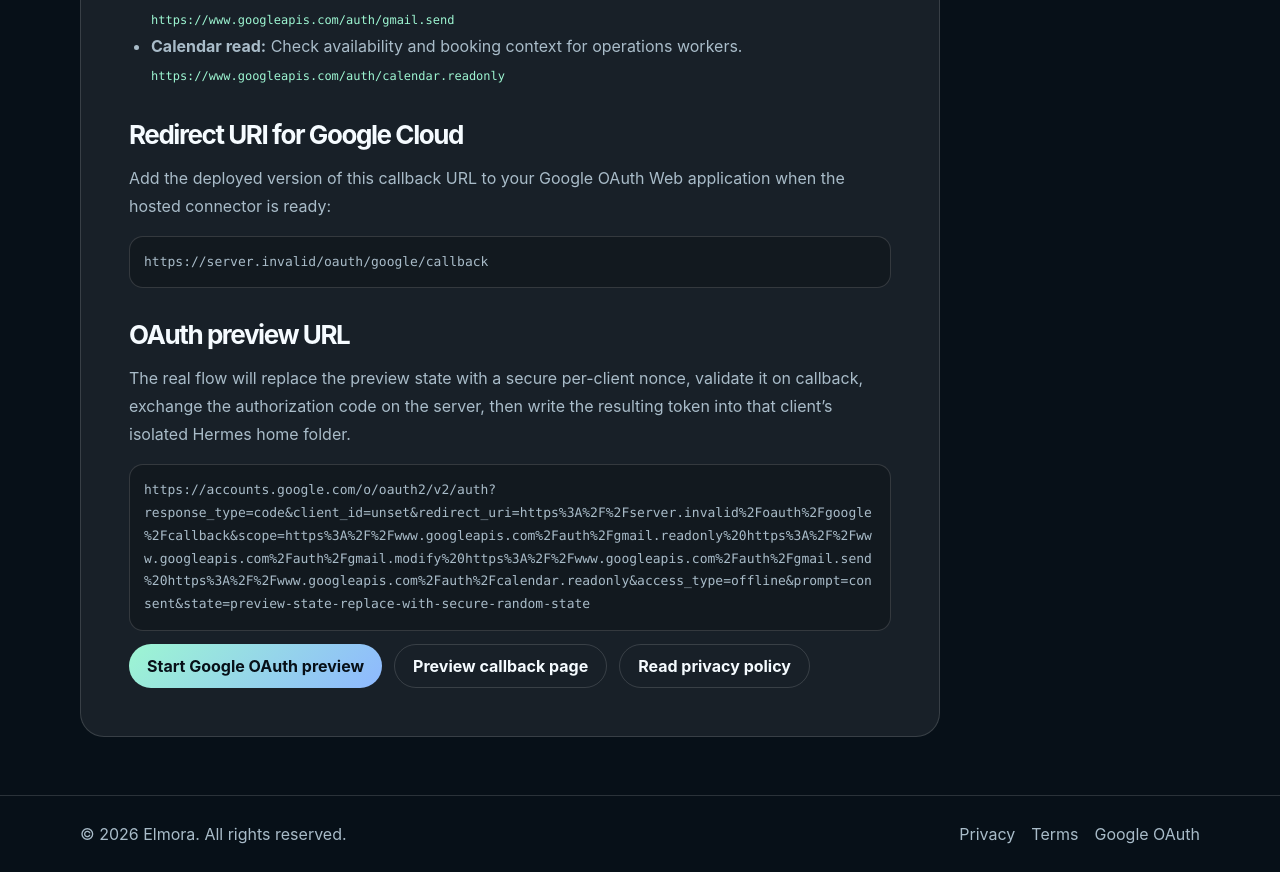
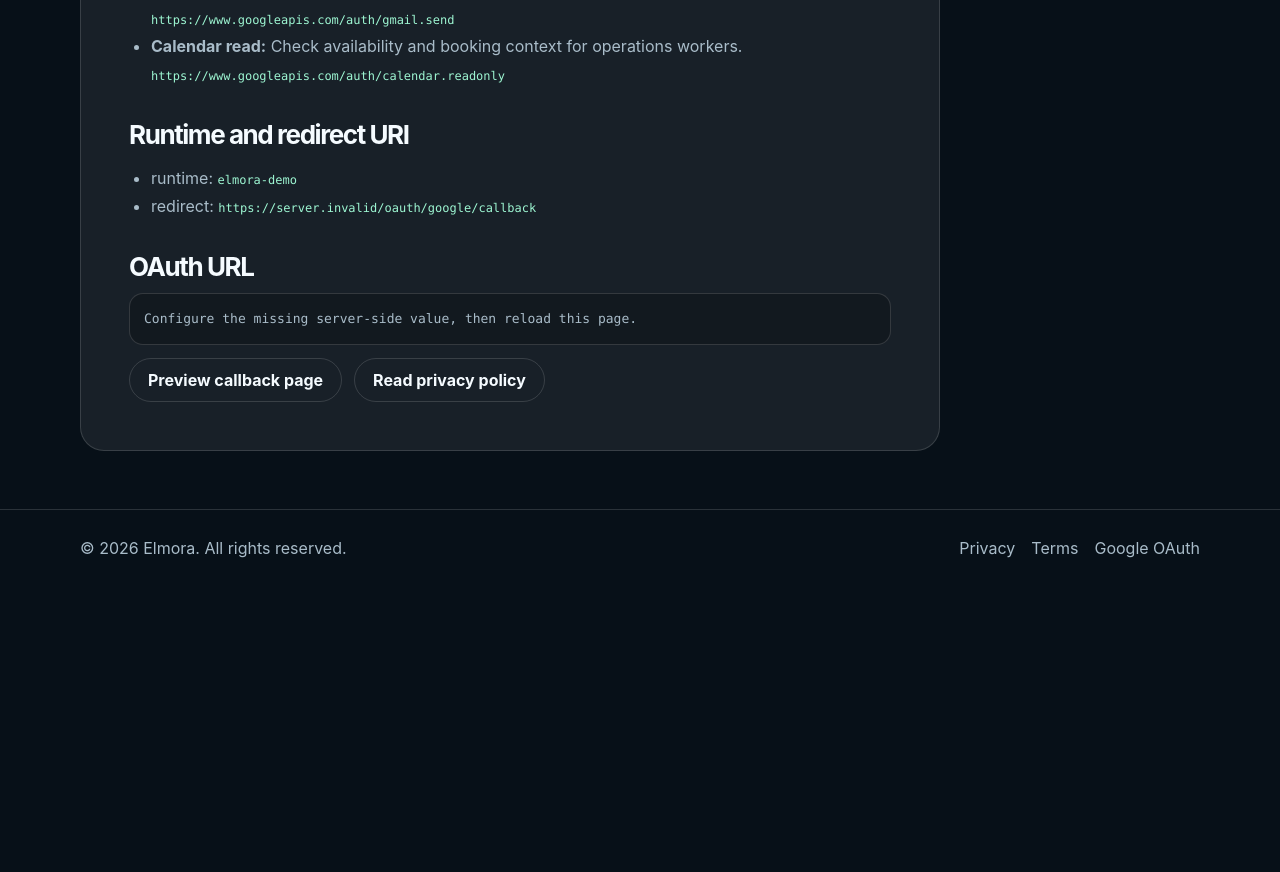
Before and after one commit to Elvisb93/Elmora, a Next.js app: page /connect/google in a window 1280 px wide. Shown: the part 700-1572 px from the top of the page. After the commit the page ends 1286 px from the top, so only its background shows below. Built offline with nearby package versions, Linux system fonts and the light colour scheme; no server answers.

Commit message:
feat: require signed runtime state for Google OAuth

```diff
--- a/src/app/connect/google/page.tsx
+++ b/src/app/connect/google/page.tsx
@@ -1,5 +1,6 @@
 import Link from "next/link";
 import { buildGoogleOAuthUrl } from "../../../lib/googleOAuth";
+import { createOAuthState, parseRuntimeAllowlist } from "../../../lib/oauthState";
 
 export const metadata = {
   title: "Connect Google — Elmora",
@@ -40,25 +41,63 @@ function getSiteUrl() {
   ).replace(/\/$/, "");
 }
 
-function buildPreviewUrl() {
+function getAllowedRuntimeIds() {
+  return parseRuntimeAllowlist(process.env.ELMORA_ALLOWED_RUNTIME_IDS);
+}
+
+function buildPreviewUrl(runtimeId: string) {
   const clientId = process.env.NEXT_PUBLIC_GOOGLE_OAUTH_CLIENT_ID ?? defaultGoogleOAuthClientId;
   const redirectUri = `${getSiteUrl()}/oauth/google/callback`;
+  const signingSecret = process.env.ELMORA_STATE_SIGNING_SECRET;
+  const allowedRuntimeIds = getAllowedRuntimeIds();
+
+  if (!signingSecret) {
+    return {
+      configured: false,
+      redirectUri,
+      runtimeId,
+      error: "ELMORA_STATE_SIGNING_SECRET is not configured.",
+    };
+  }
+
+  if (!allowedRuntimeIds.includes(runtimeId)) {
+    return {
+      configured: false,
+      redirectUri,
+      runtimeId,
+      error: `Runtime ${runtimeId} is not allowed for OAuth connection.`,
+    };
+  }
+
+  const state = createOAuthState({
+    runtimeId,
+    secret: signingSecret,
+  });
   const url = buildGoogleOAuthUrl({
     clientId,
     redirectUri,
     scopes: requestedScopes.map((item) => item.scope),
-    state: "preview-state-replace-with-secure-random-state",
+    state,
   });
 
   return {
     configured: Boolean(clientId),
     redirectUri,
+    runtimeId,
     url: url.toString(),
   };
 }
 
-export default function GoogleConnectPage() {
-  const preview = buildPreviewUrl();
+type GoogleConnectPageProps = {
+  searchParams: Promise<{
+    runtime?: string;
+  }>;
+};
+
+export default async function GoogleConnectPage({ searchParams }: GoogleConnectPageProps) {
+  const params = await searchParams;
+  const runtimeId = params.runtime ?? "elmora-demo";
+  const preview = buildPreviewUrl(runtimeId);
 
   return (
     <main className="container doc-page">
@@ -67,17 +106,17 @@ export default function GoogleConnectPage() {
         <h1>Connect Google to Elmora</h1>
         <p>
           Elmora uses Google OAuth so clients can connect Gmail and Calendar through Google’s own
-          consent screen. Clients never share their email password, and token exchange must happen
-          server-side in the real hosted connector.
+          consent screen. Clients never share their email password, and token exchange happens
+          server-side before being routed to the correct isolated client runtime.
         </p>
 
         <div className="notice">
-          {preview.configured ? (
-            <span>A public Google OAuth client ID is configured for this preview link.</span>
+          {"error" in preview ? (
+            <span>{preview.error}</span>
           ) : (
             <span>
-              No public Google client ID is configured yet. The generated URL below is a safe
-              placeholder for Google verification/content review, not a live connector.
+              This link is signed for runtime <strong>{preview.runtimeId}</strong>. Tokens produced by
+              this flow can only be handed to that runtime’s registered storage endpoint.
             </span>
           )}
         </div>
@@ -93,25 +132,25 @@ export default function GoogleConnectPage() {
           ))}
         </ul>
 
-        <h2>Redirect URI for Google Cloud</h2>
-        <p>
-          Add the deployed version of this callback URL to your Google OAuth Web application when
-          the hosted connector is ready:
-        </p>
-        <p className="code-box">{preview.redirectUri}</p>
+        <h2>Runtime and redirect URI</h2>
+        <ul>
+          <li>runtime: <span className="inline-code">{preview.runtimeId}</span></li>
+          <li>redirect: <span className="inline-code">{preview.redirectUri}</span></li>
+        </ul>
 
-        <h2>OAuth preview URL</h2>
-        <p>
-          The real flow will replace the preview state with a secure per-client nonce, validate it
-          on callback, exchange the authorization code on the server, then write the resulting token
-          into that client’s isolated Hermes home folder.
-        </p>
-        <p className="code-box">{preview.url}</p>
+        <h2>OAuth URL</h2>
+        {"url" in preview ? (
+          <p className="code-box">{preview.url}</p>
+        ) : (
+          <p className="code-box">Configure the missing server-side value, then reload this page.</p>
+        )}
 
         <div className="cta-row">
-          <a className="button primary" href={preview.url}>
-            Start Google OAuth preview
-          </a>
+          {"url" in preview ? (
+            <a className="button primary" href={preview.url}>
+              Start Google OAuth for {preview.runtimeId}
+            </a>
+          ) : null}
           <Link className="button" href="/oauth/google/callback?state=preview-state">
             Preview callback page
           </Link>
--- /dev/null
+++ b/src/lib/oauthState.ts
@@ -0,0 +1,116 @@
+import { createHmac, randomBytes, timingSafeEqual } from "node:crypto";
+
+export type OAuthStatePayload = {
+  runtimeId: string;
+  nonce: string;
+  expiresAt: string;
+};
+
+export type CreateOAuthStateOptions = {
+  runtimeId: string;
+  secret: string;
+  now?: Date;
+  nonce?: string;
+  ttlSeconds?: number;
+};
+
+export type VerifyOAuthStateOptions = {
+  state: string;
+  secret: string;
+  allowedRuntimeIds: string[];
+  now?: Date;
+};
+
+const defaultTtlSeconds = 10 * 60;
+
+function base64UrlEncode(value: string | Buffer) {
+  return Buffer.from(value).toString("base64url");
+}
+
+function base64UrlDecode(value: string) {
+  return Buffer.from(value, "base64url").toString("utf8");
+}
+
+function signPayload(encodedPayload: string, secret: string) {
+  return createHmac("sha256", secret).update(encodedPayload).digest("base64url");
+}
+
+function assertSafeRuntimeId(runtimeId: string) {
+  if (!/^[a-zA-Z0-9][a-zA-Z0-9_-]{1,63}$/.test(runtimeId)) {
+    throw new Error("Invalid OAuth runtime id");
+  }
+}
+
+function assertSecret(secret: string) {
+  if (secret.length < 32) {
+    throw new Error("OAuth state signing secret must be at least 32 characters");
+  }
+}
+
+export function parseRuntimeAllowlist(value?: string) {
+  return (value ?? "")
+    .split(",")
+    .map((item) => item.trim())
+    .filter(Boolean);
+}
+
+export function createOAuthState({
+  runtimeId,
+  secret,
+  now = new Date(),
+  nonce = randomBytes(18).toString("base64url"),
+  ttlSeconds = defaultTtlSeconds,
+}: CreateOAuthStateOptions) {
+  assertSecret(secret);
+  assertSafeRuntimeId(runtimeId);
+
+  const payload: OAuthStatePayload = {
+    runtimeId,
+    nonce,
+    expiresAt: new Date(now.getTime() + ttlSeconds * 1000).toISOString(),
+  };
+  const encodedPayload = base64UrlEncode(JSON.stringify(payload));
+  const signature = signPayload(encodedPayload, secret);
+
+  return `${encodedPayload}.${signature}`;
+}
+
+export function verifyOAuthState({ state, secret, allowedRuntimeIds, now = new Date() }: VerifyOAuthStateOptions) {
+  assertSecret(secret);
+  const [encodedPayload, signature, extra] = state.split(".");
+
+  if (!encodedPayload || !signature || extra !== undefined) {
+    throw new Error("Invalid OAuth state format");
+  }
+
+  const expectedSignature = signPayload(encodedPayload, secret);
+  const signatureBuffer = Buffer.from(signature);
+  const expectedBuffer = Buffer.from(expectedSignature);
+
+  if (signatureBuffer.length !== expectedBuffer.length || !timingSafeEqual(signatureBuffer, expectedBuffer)) {
+    throw new Error("Invalid OAuth state signature");
+  }
+
+  let payload: OAuthStatePayload;
+  try {
+    payload = JSON.parse(base64UrlDecode(encodedPayload)) as OAuthStatePayload;
+  } catch {
+    throw new Error("Invalid OAuth state payload");
+  }
+
+  assertSafeRuntimeId(payload.runtimeId);
+
+  if (!allowedRuntimeIds.includes(payload.runtimeId)) {
+    throw new Error("OAuth runtime is not allowed");
+  }
+
+  if (Number.isNaN(Date.parse(payload.expiresAt)) || new Date(payload.expiresAt).getTime() <= now.getTime()) {
+    throw new Error("OAuth state expired");
+  }
+
+  if (!payload.nonce) {
+    throw new Error("OAuth state nonce missing");
+  }
+
+  return payload;
+}
```
Also changed, not shown: src/app/oauth/google/callback/page.tsx (+46 -14 lines), 2 other files (tests, documents, lock files or other folders).
